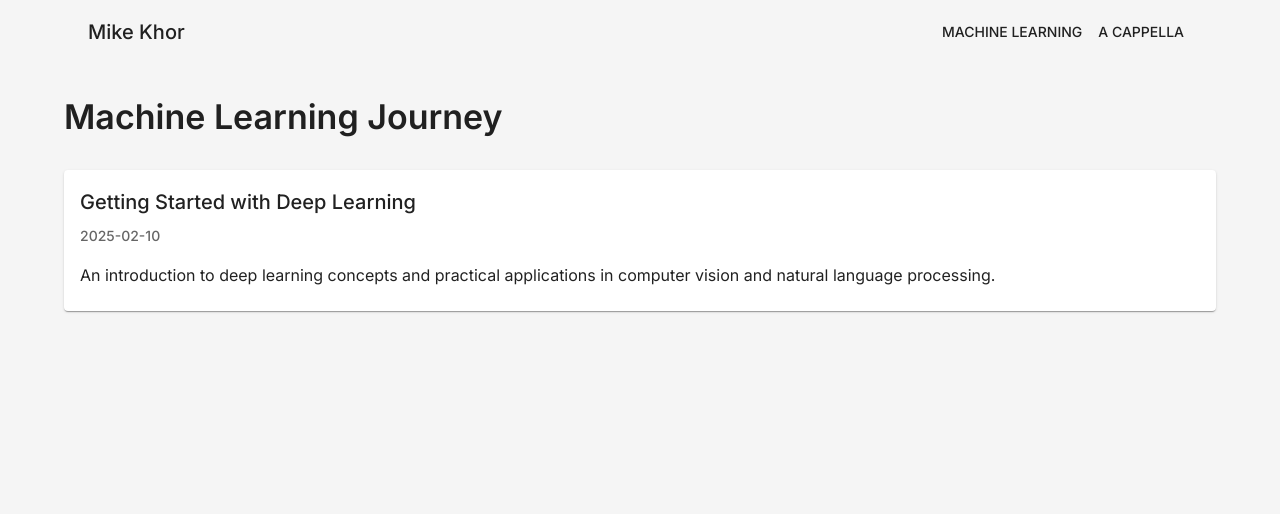
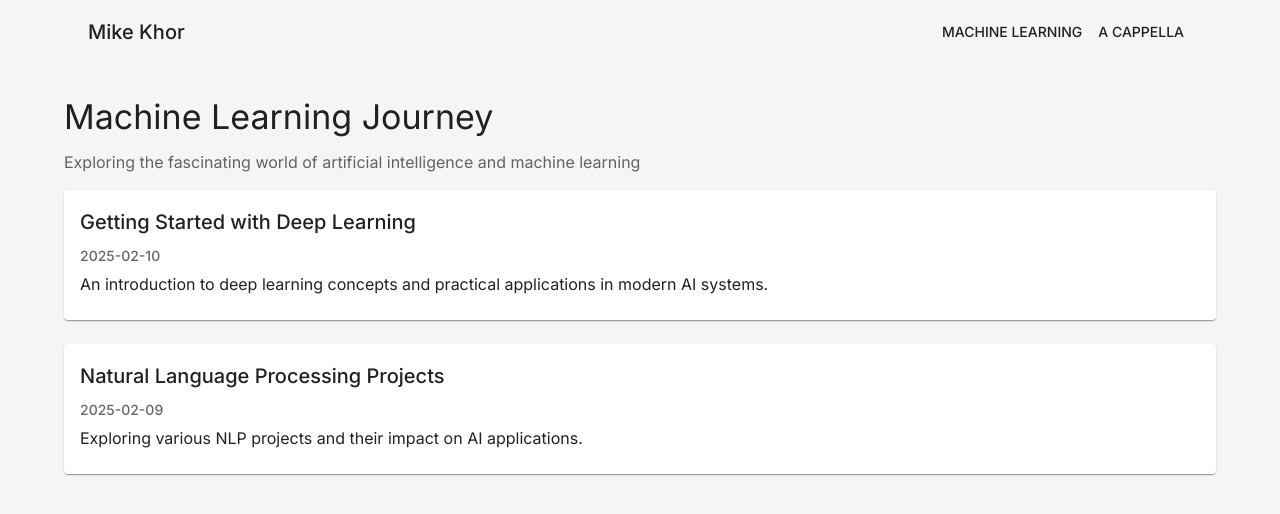
Before and after one commit to mikhail-kaur/mikekhor-personal-site, a React (Create React App) app: page / in a window 1280 px wide. Shown: the top 514 px of the page. Built offline with nearby package versions, Linux system fonts and the light colour scheme.

Commit message:
Add Machine Learning blog page

```diff
--- a/src/pages/MLBlog.js
+++ b/src/pages/MLBlog.js
@@ -6,47 +6,33 @@ function MLBlog() {
     {
       title: 'Getting Started with Deep Learning',
       date: '2025-02-10',
-      summary: 'An introduction to deep learning concepts and practical applications in computer vision and natural language processing.',
+      summary: 'An introduction to deep learning concepts and practical applications in modern AI systems.',
     },
-    // Add more posts here as needed
+    {
+      title: 'Natural Language Processing Projects',
+      date: '2025-02-09',
+      summary: 'Exploring various NLP projects and their impact on AI applications.',
+    },
   ];
 
   return (
     <Container maxWidth="lg" sx={{ mt: 4, mb: 4 }}>
-      <Typography
-        variant="h4"
-        component="h1"
-        gutterBottom
-        sx={{
-          fontWeight: 600,
-          mb: 4
-        }}
-      >
+      <Typography variant="h4" component="h1" gutterBottom>
         Machine Learning Journey
       </Typography>
+      <Typography variant="body1" color="text.secondary" paragraph>
+        Exploring the fascinating world of artificial intelligence and machine learning
+      </Typography>
+
       <Grid container spacing={3}>
         {posts.map((post, index) => (
           <Grid item xs={12} key={index}>
-            <Card sx={{
-              '&:hover': {
-                boxShadow: 6,
-                transition: 'box-shadow 0.3s ease-in-out'
-              }
-            }}>
+            <Card>
               <CardContent>
-                <Typography
-                  variant="h6"
-                  gutterBottom
-                  sx={{ fontWeight: 500 }}
-                >
+                <Typography variant="h6" gutterBottom>
                   {post.title}
                 </Typography>
-                <Typography
-                  variant="subtitle2"
-                  color="text.secondary"
-                  gutterBottom
-                  sx={{ mb: 2 }}
-                >
+                <Typography variant="subtitle2" color="text.secondary" gutterBottom>
                   {post.date}
                 </Typography>
                 <Typography variant="body1">
```
